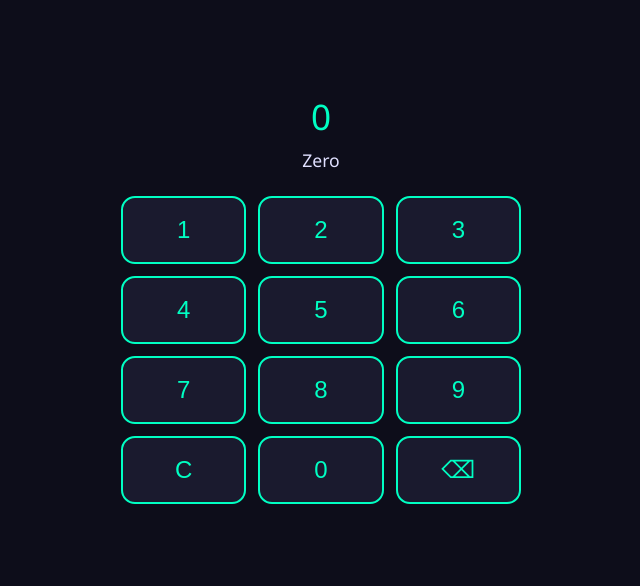
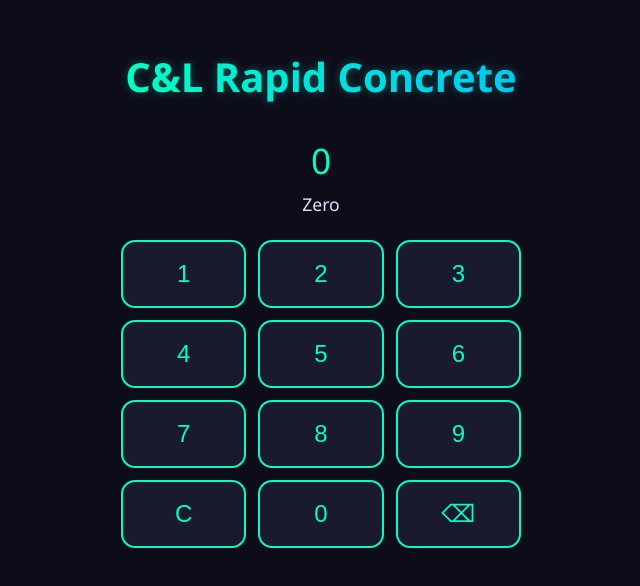
Before and after one commit to carlos1197622/viora, a plain HTML site: page index.html in a window 1280 px wide. Shown: the part 102-688 px from the top of the page, without its empty margins (319-959 px from the left). Drawn offline with Linux system fonts and the light colour scheme.

Commit message:
Fix background-clip compatibility warning for header

```diff
--- a/index.html
+++ b/index.html
@@ -11,6 +11,7 @@
       --button-bg: #1a1a2e;
       --button-hover: #292946;
       --text-light: #e0e0ff;
+      --header-gradient: linear-gradient(90deg, #00ffc3, #00bfff);
     }
 
     * {
@@ -29,6 +30,18 @@
       margin: 0;
       padding: 20px;
       text-align: center;
+    }
+
+    .header {
+      font-size: 2.5rem;
+      font-weight: bold;
+      margin-bottom: 2rem;
+      background: var(--header-gradient);
+      background-clip: text;
+      -webkit-background-clip: text;
+      color: transparent;
+      -webkit-text-fill-color: transparent;
+      text-shadow: 0 0 10px rgba(0, 255, 195, 0.3);
     }
 
     .display {
@@ -65,11 +78,12 @@
       border: 2px solid var(--primary);
       border-radius: 14px;
       cursor: pointer;
-      transition: background-color 0.3s;
+      transition: background-color 0.3s, transform 0.2s;
     }
 
     button:hover {
       background-color: var(--button-hover);
+      transform: scale(1.05);
     }
 
     .wide {
@@ -77,6 +91,9 @@
     }
 
     @media (max-width: 480px) {
+      .header {
+        font-size: 2rem;
+      }
       .number-display {
         font-size: 1.6rem;
       }
@@ -91,6 +108,7 @@
   </style>
 </head>
 <body>
+  <div class="header">C&L Rapid Concrete</div>
   <div class="display">
     <div class="number-display" id="numberDisplay">0</div>
     <div class="word-display" id="wordDisplay">Zero</div>
```
